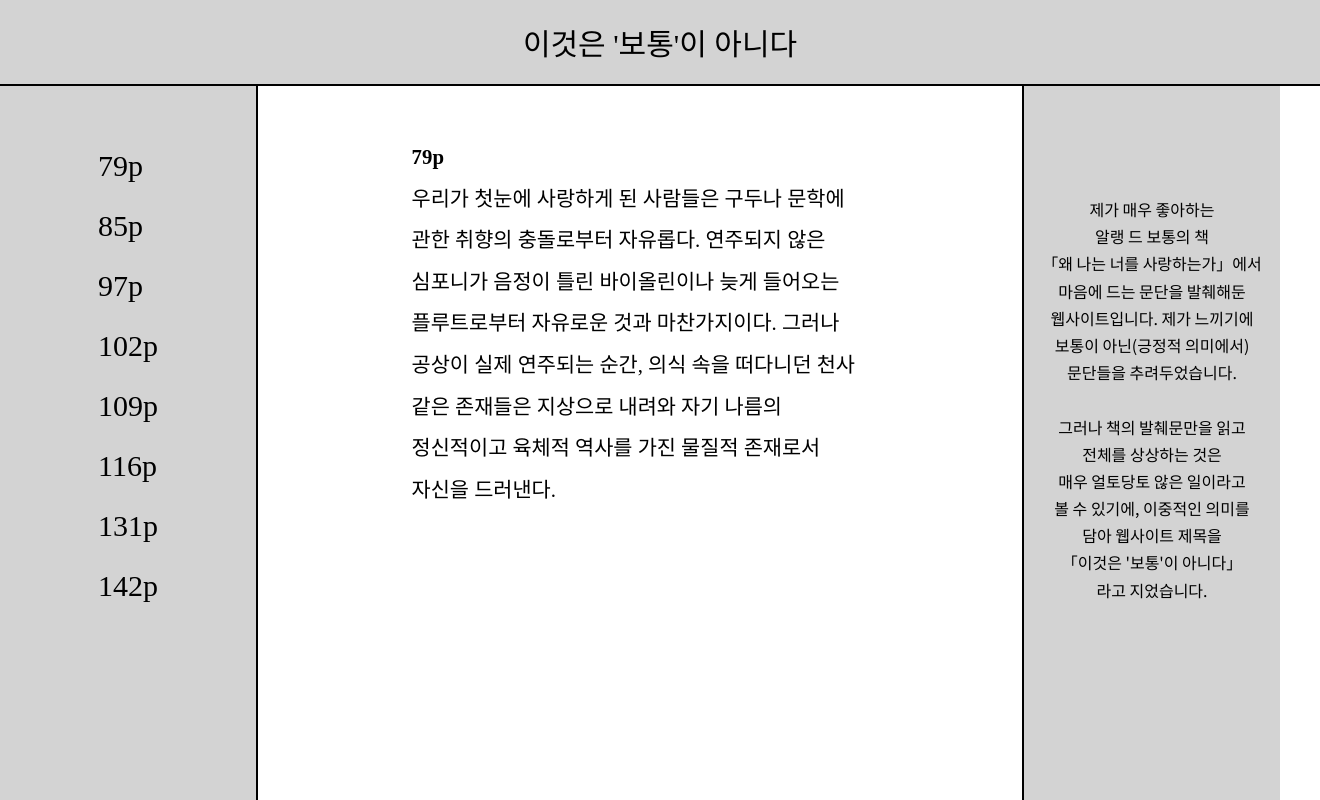
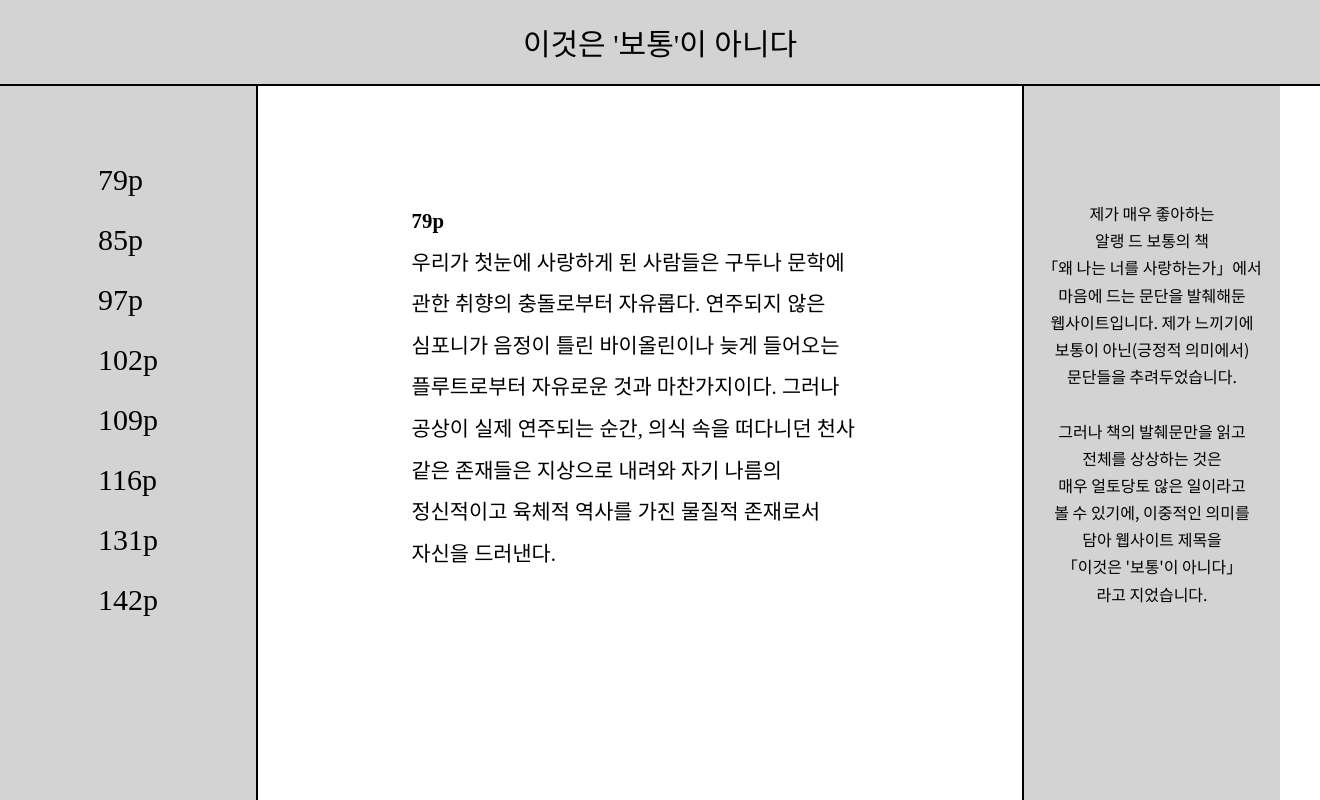
Before and after one commit to Opkyoung/thisisnotbotong, a plain HTML site: page index.html in a window 1280 px wide. Shown: the top 800 px of the page, 1320 px wide, since content can reach past the window. Drawn offline with Linux system fonts and the light colour scheme; a web font is replaced by a local one.

Commit message:
Update index.html

```diff
--- a/index.html
+++ b/index.html
@@ -16,9 +16,9 @@
 }
 		h1,h2,body,header,nav,br,hr,li,ul,section,div,p{margin: 0; padding: 0}
 		html{font-family: 'NotoSerifKR'; scroll-behavior: smooth;}
-		header{font-size: 30px; display: fixed; border-bottom: 2px solid black; text-align:center; padding: 20px; background-color: lightgrey; width: 100%; z-index: 1}
+		header{font-size: 30px; position: fixed; border-bottom: 2px solid black; text-align:center; padding: 20px; background-color: lightgrey; width: 100%; z-index: 1;}
 		nav{position: fixed; display: flex; height: 100%; width: 200px; justify-content: center;}
-		ul{margin-top: 50px; }
+		ul{margin-top: 150px; }
 		li{font-size: 30px; list-style-type: none; line-height: 2; text-align: left; }
 		a{text-decoration: none; color: black}
 		a:hover{color: white;}
@@ -30,9 +30,8 @@
 		.box1{display: flex; width: 20%; border-right: 2px solid black;justify-content: center; background-color: lightgrey; height: 10000px}
 		.box2{display: flex; width: 60%; justify-content: center; flex-wrap: wrap; }
 		.box3{position: absolute; width: 20%; height: 10000px; border-left: 2px solid black;justify-content: center; right: 0; background-color: lightgrey;}
-		.guide{position:fixed; text-align: center; font-family: 'Noto Sans KR'; margin-top: 110px; word-break: keep-all; line-height: 1.7;}
-		.text{font-size:1.3em; width: 60%; line-height: 2; margin: 50px;  display: block; height:100px; word-break: keep-all;}
-		html{scroll-behavior: smooth;}
+		.guide{position:fixed; text-align: center; font-family: 'Noto Sans KR'; margin-top: 200px; word-break: keep-all; line-height: 1.7}
+		.text{font-size:1.3em; width: 60%; line-height: 2; display: block; height:100px; word-break: keep-all; margin-top: 200px; display: block;}
 
 
 
@@ -59,7 +58,7 @@
 	</nav>
 	</section>
 	<section class="box2">
-		<div class="text" id="1">
+		<div class="text" id="1" >
 			<b>79p<br></b>
 우리가 첫눈에 사랑하게 된 사람들은 구두나 문학에 관한 취향의 충돌로부터 자유롭다. 연주되지 않은 심포니가 음정이 틀린 바이올린이나 늦게 들어오는 플루트로부터 자유로운 것과 마찬가지이다. 그러나 공상이 실제 연주되는 순간, 의식 속을 떠다니던 천사 같은 존재들은 지상으로 내려와 자기 나름의 정신적이고 육체적 역사를 가진 물질적 존재로서 자신을 드러낸다.
 		</div>
```
